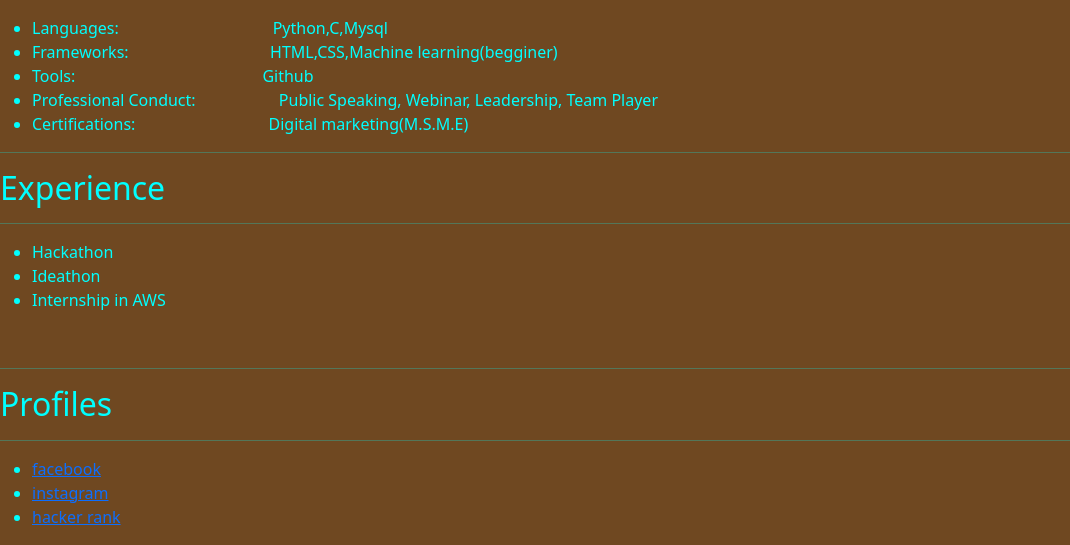
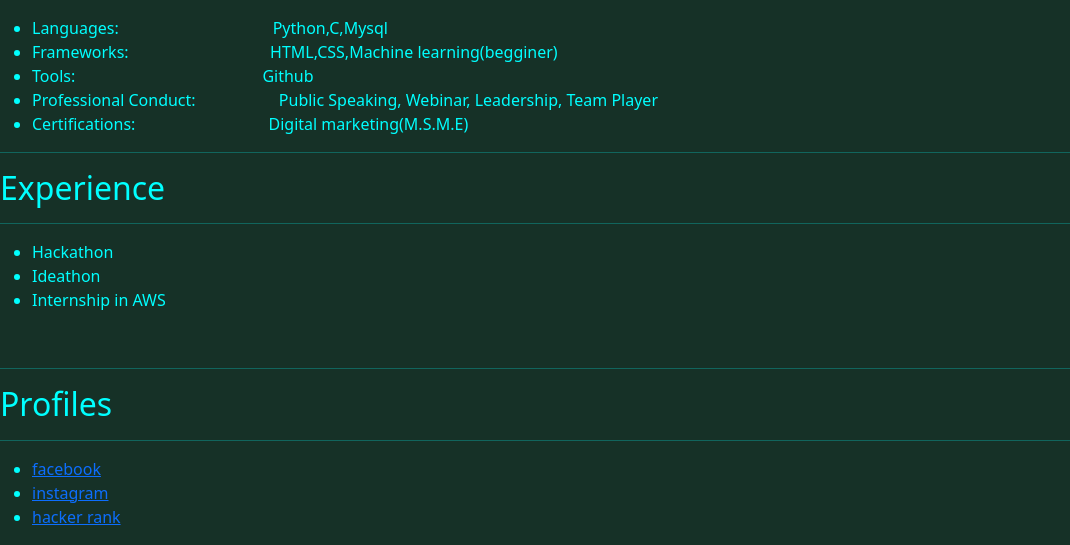
Before and after one commit to RohanHazra/rohanhazra, a plain HTML site: page resume.html in a window 1280 px wide. Shown: the part 662-1207 px from the top of the page, without its empty margins (0-1070 px from the left). Drawn offline with nearby package versions, Linux system fonts and the light colour scheme.

Commit message:
Update resume.html

```diff
--- a/resume.html
+++ b/resume.html
@@ -34,7 +34,7 @@ div>h1{
 }
 
 </style>
-<body style="background-color:rgb(111, 72, 33);">
+<body style="background-color:rgb(22, 49, 39);">
 
 <section>
   <header class="d-flex justify-content-center py-3">
```
